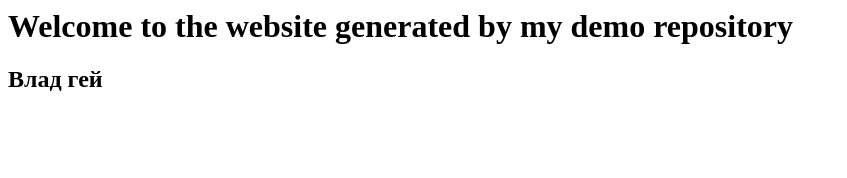
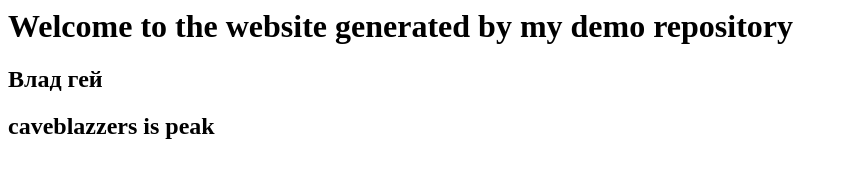
Before and after one commit to Sigma-Games-Studio/demo-repository, a website: page index.html in a window 1280 px wide. Shown: the whole page, without its empty margins (0-847 px from the left). Drawn offline with Linux system fonts and the light colour scheme.

Commit message:
some text

```diff
--- a/index.html
+++ b/index.html
@@ -1,2 +1,3 @@
 <h1>Welcome to the website generated by my demo repository</h1>
 <h2> Влад гей </h2>
+<h2> caveblazzers is peak </h2>
```
